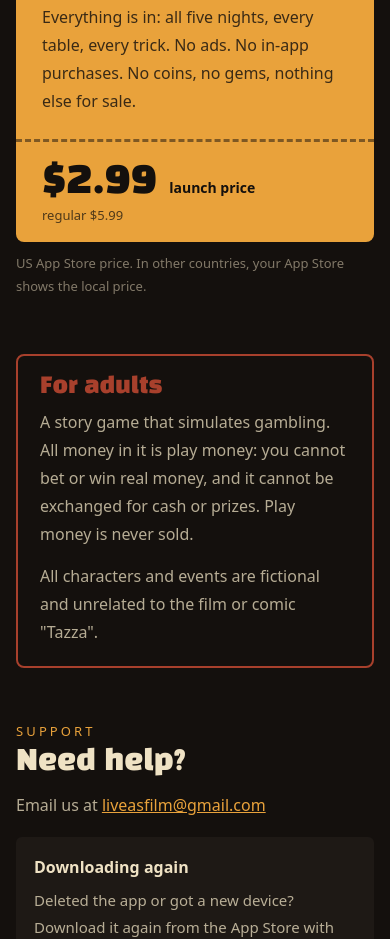
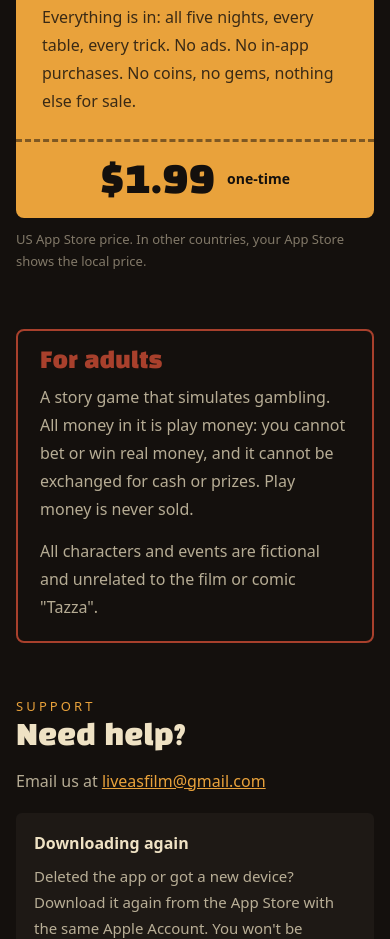
Before and after one commit to liveasfilm/regression-tazza-site, a plain HTML site: page index.html in a window 390 px wide. Shown: the part 4756-5695 px from the top of the page. Drawn offline with Linux system fonts and the light colour scheme.

Commit message:
가격을 ₩3,000 / $1.99 한 가격으로
사용자가 2026-11-23에 출시 기념가와 정가 구분을 없애고 ₩3,000(미국 $1.99) 한 가격으로 정했다.
구매 칸에서 "출시 기념가 / launch price"와 "정가 / regular" 줄, .regular CSS를 빼고
가격 아래는 예전처럼 "한 번만 / one-time"만 둔다. README 가격 기준도 맞춘다.
제목 글꼴은 쓰는 글자가 같아 그대로다.

Co-Authored-By: Claude Opus 5.5 <noreply@anthropic.com>

```diff
--- a/index.html
+++ b/index.html
@@ -107,7 +107,6 @@
   .ticket .stub { padding: 24px 28px; border-left: 3px dashed rgba(20, 16, 13, .5); display: flex; flex-direction: column; justify-content: center; align-items: center; text-align: center; }
   .ticket .price { font-family: var(--display); font-size: 44px; line-height: 1; }
   .ticket .once { font-size: 14px; font-weight: 700; margin-top: 6px; }
-  .ticket .regular { font-size: 13px; color: rgba(20, 16, 13, .72); white-space: nowrap; }
   .ticket .stub { position: relative; }
   .ticket .stub::before, .ticket .stub::after { content: ""; position: absolute; width: 22px; height: 22px; border-radius: 50%; background: var(--black); left: -12.5px; }
   .ticket .stub::before { top: -11px; } .ticket .stub::after { bottom: -11px; }
@@ -135,7 +134,7 @@
     .nights li:first-child { grid-column: 1 / -1; }
     .list, .faq { grid-template-columns: 1fr; }
     .ticket { grid-template-columns: 1fr; }
-    .ticket .stub { border-left: 0; border-top: 3px dashed rgba(20, 16, 13, .5); flex-direction: row; flex-wrap: wrap; justify-content: flex-start; align-items: baseline; gap: 2px 12px; padding: 16px 26px; text-align: left; }
+    .ticket .stub { border-left: 0; border-top: 3px dashed rgba(20, 16, 13, .5); flex-direction: row; gap: 12px; padding: 16px 26px; }
     .ticket .once { margin-top: 0; }
     .ticket .stub::before, .ticket .stub::after { display: none; }
     section { margin-top: 56px; }
@@ -277,14 +276,12 @@
         <p>Everything is in: all five nights, every table, every trick. No ads. No in-app purchases. No coins, no gems, nothing else for sale.</p>
       </div>
       <div class="stub" data-l="ko">
-        <span class="price">₩5,000</span>
-        <span class="once">출시 기념가</span>
-        <span class="regular">정가 ₩10,000</span>
+        <span class="price">₩3,000</span>
+        <span class="once">한 번만</span>
       </div>
       <div class="stub" data-l="en" lang="en">
-        <span class="price">$2.99</span>
-        <span class="once">launch price</span>
-        <span class="regular">regular $5.99</span>
+        <span class="price">$1.99</span>
+        <span class="once">one-time</span>
       </div>
     </div>
     <p class="fine" data-l="ko">한국 App Store 가격입니다. 다른 나라에서는 그 나라 App Store 가격으로 나옵니다.</p>
```
Also changed, not shown: 1 other file.
